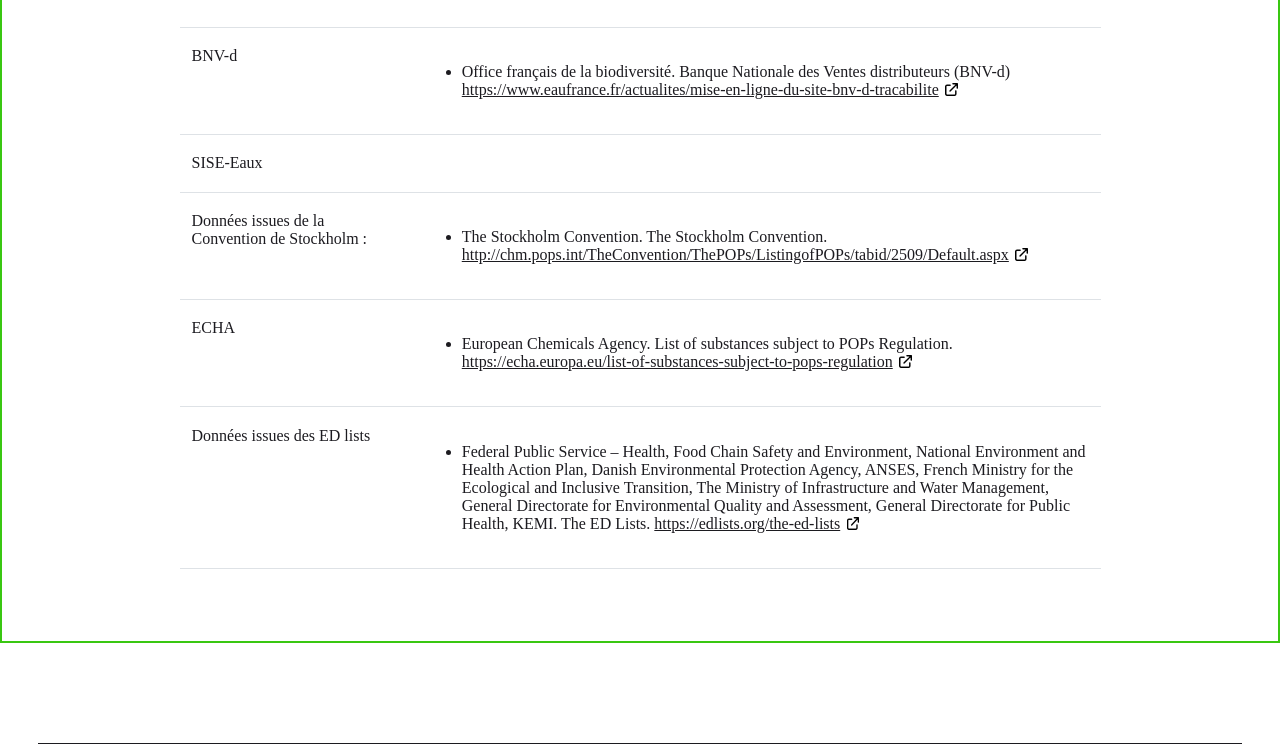
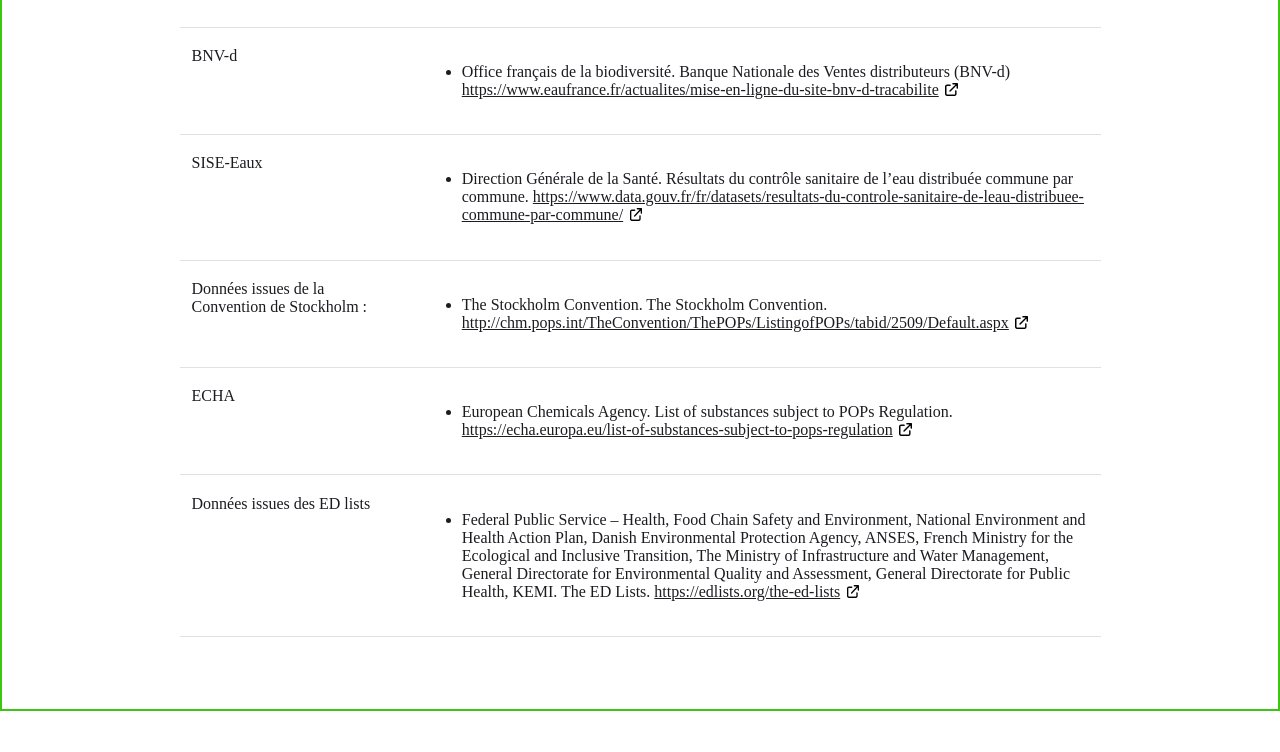
Before and after one commit to LunaGraphica90/EnviEndoc, a website built with Vite: page my-app/map.html in a window 1280 px wide. Shown: the part 1820-2572 px from the top of the page. Built offline with nearby package versions, Linux system fonts and the light colour scheme; a web font is replaced by a local one.

Commit message:
MAJ utilisation données sur map

```diff
--- a/my-app/map.html
+++ b/my-app/map.html
@@ -122,7 +122,11 @@
             </tr>
             <tr>
               <td>SISE-Eaux</td>
-              <td></td>
+              <td>
+                <ul>
+                  <li>Direction Générale de la Santé. Résultats du contrôle sanitaire de l’eau distribuée commune par commune. <a href="https://www.data.gouv.fr/fr/datasets/resultats-du-controle-sanitaire-de-leau-distribuee-commune-par-commune/" target="_blank" class="external">https://www.data.gouv.fr/fr/datasets/resultats-du-controle-sanitaire-de-leau-distribuee-commune-par-commune/</a></li>
+                </ul>
+              </td>
             </tr>
             <tr>
               <td data-translate="stockholm"></td>
```
